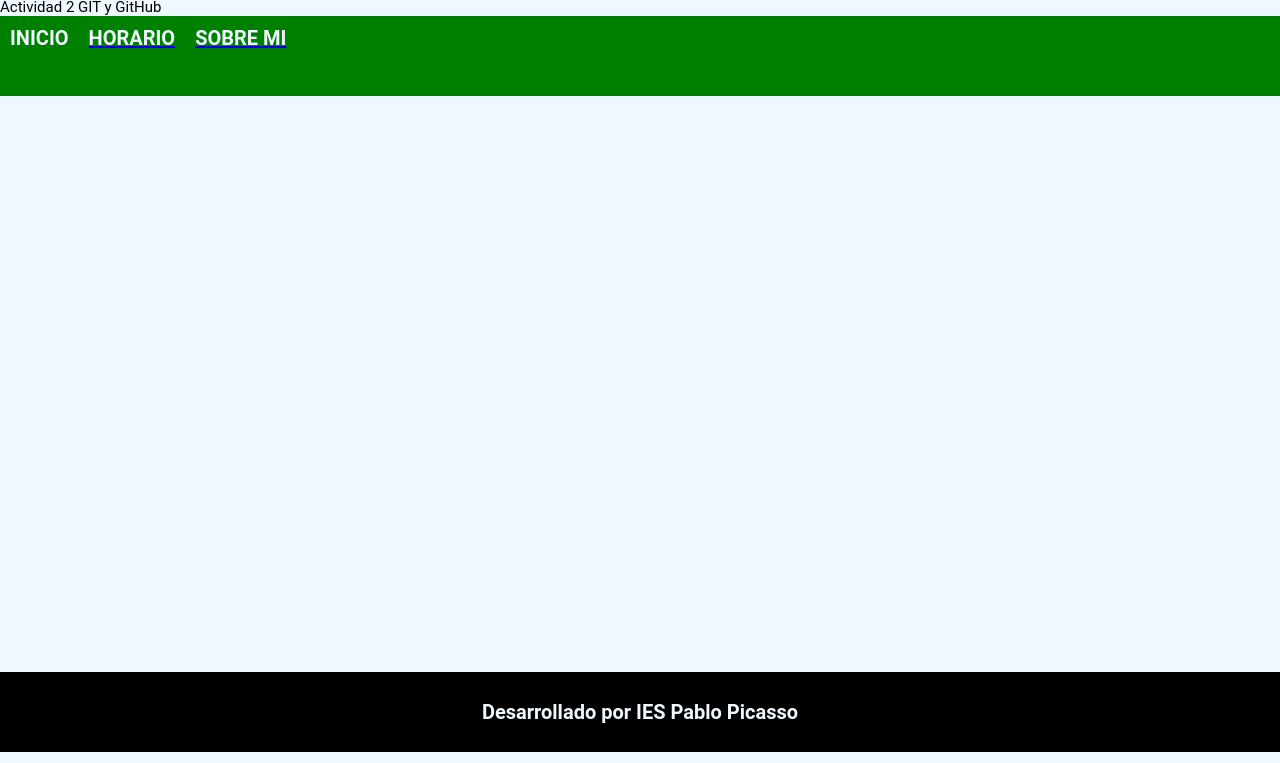
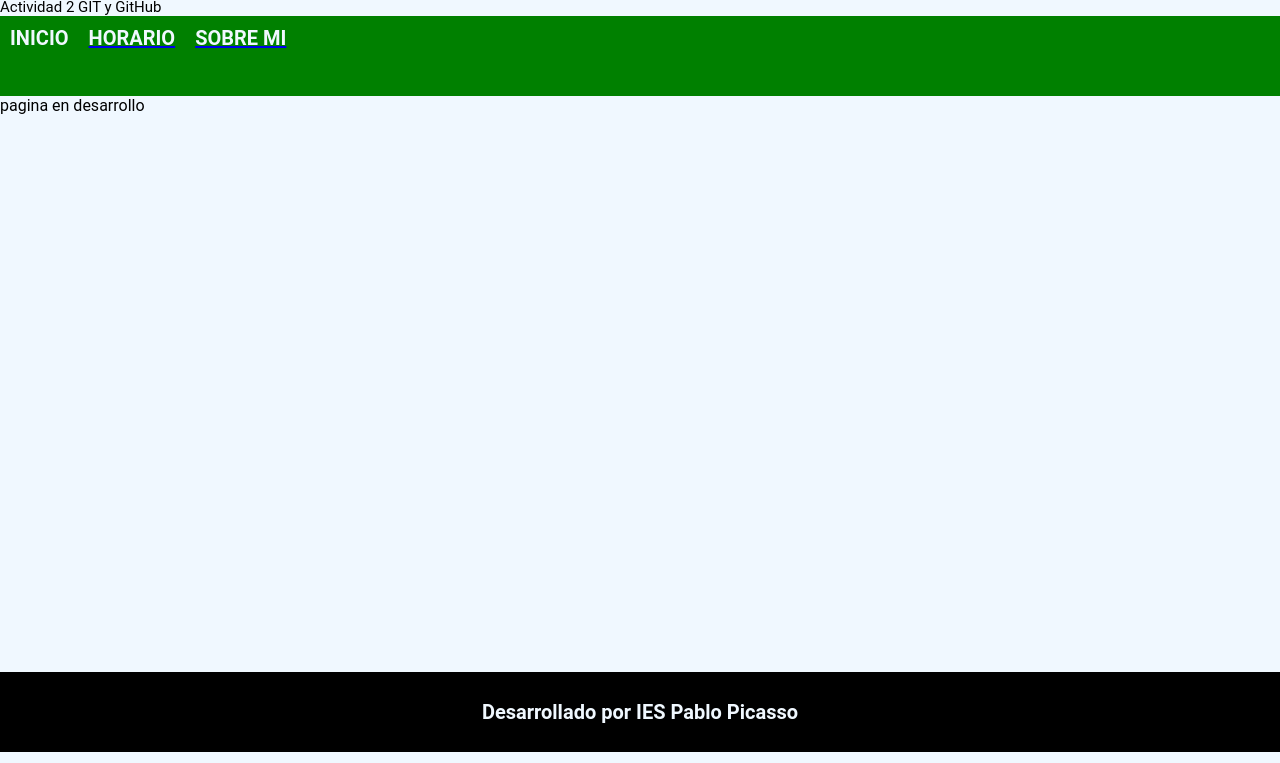
Before and after one commit to jmolfer299/Act2GIT_JoseMM, a plain HTML site: page PaginaWeb/index.html in a window 1280 px wide. Shown: the part 37-800 px from the top of the page. Drawn offline with Linux system fonts and the light colour scheme.

Commit message:
Modificamos el inicio

```diff
--- a/PaginaWeb/index.html
+++ b/PaginaWeb/index.html
@@ -24,7 +24,7 @@
         </a>
     </section>
     <main>
-
+        pagina en desarrollo
     </main>
     <footer>
         <h4>Desarrollado por IES Pablo Picasso</h4>
```
